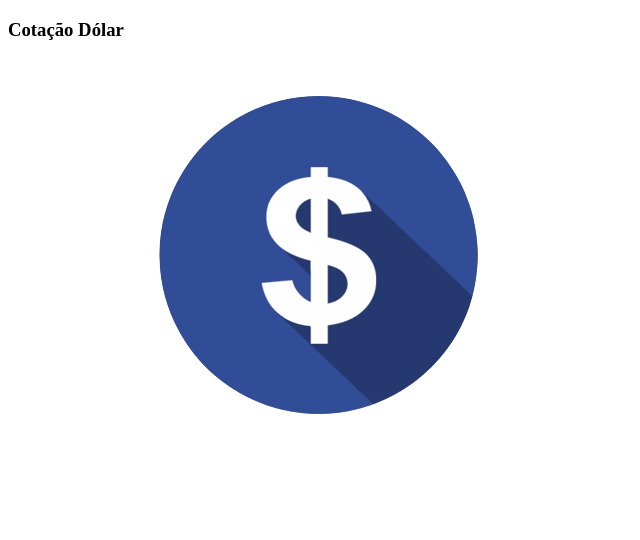
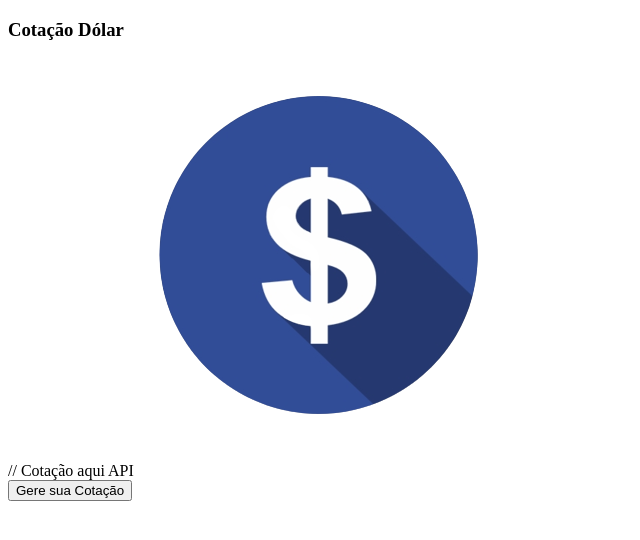
Before and after one commit to leonardoPetruncko/Cotacao-Dolar, a plain HTML site: page index.html in a window 1280 px wide. Shown: the whole page, without its empty margins (0-640 px from the left). Drawn offline with Linux system fonts and the light colour scheme.

Commit message:
0.1 HTML

```diff
--- a/index.html
+++ b/index.html
@@ -21,6 +21,12 @@
     <div class="container">
         <h3>Cotação Dólar</h3>
         <img src="images\dol.png" alt="dolar">
+
+        <div id="cotacao" class="cotacao">
+            // Cotação aqui API
+        </div>
+
+        <button id="jokeBtn" class="btn">Gere sua Cotação</button>
     </div>
 
 
```
